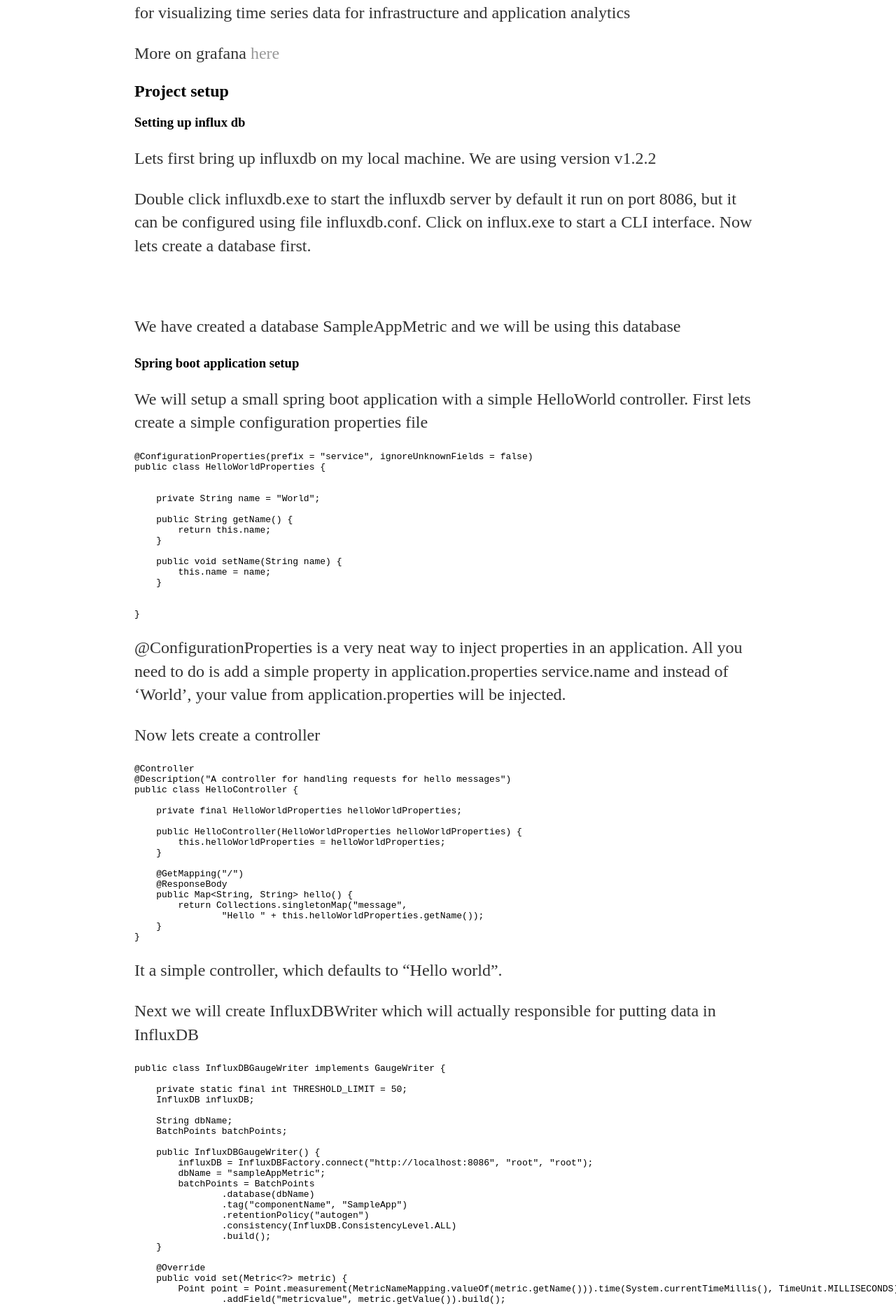
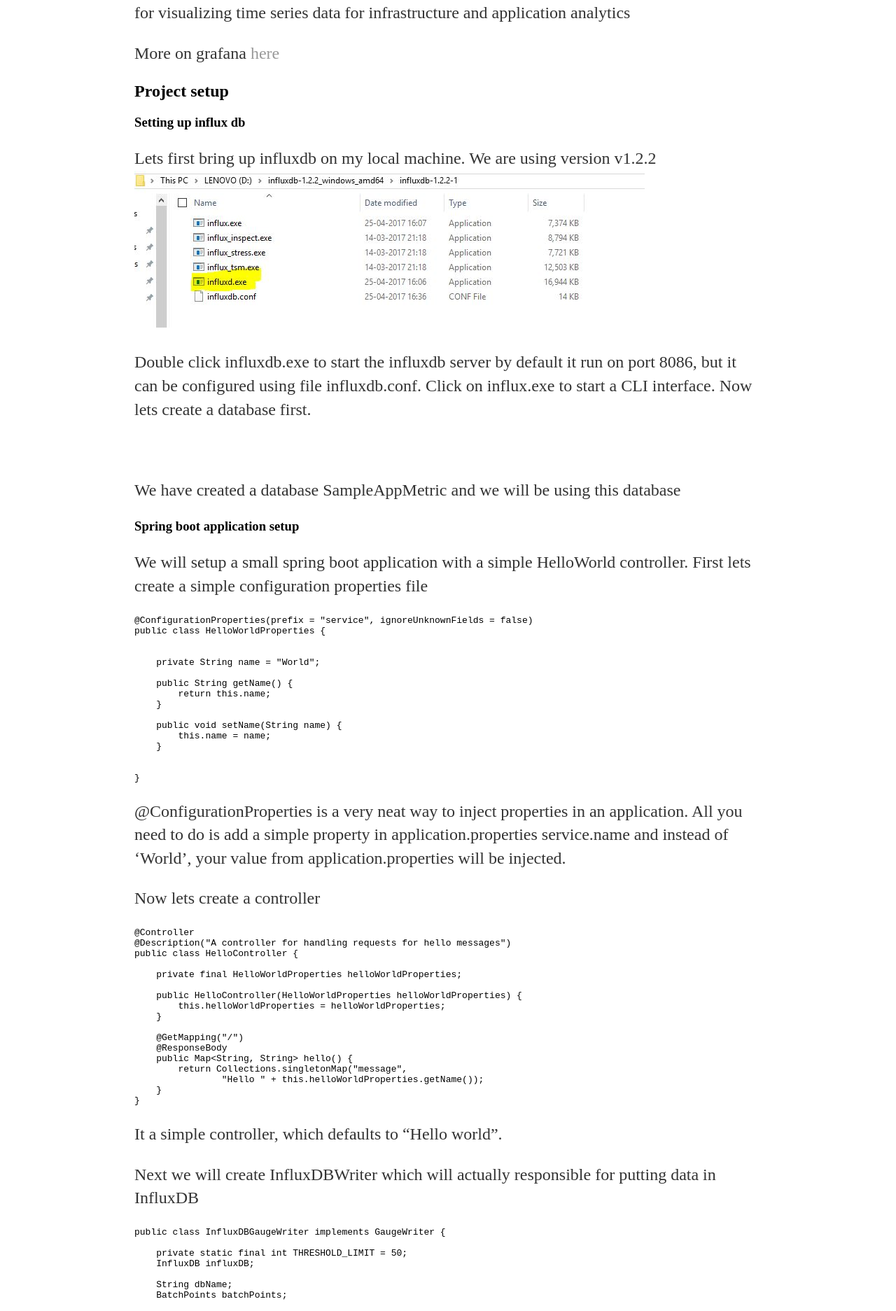
Before and after one commit to AmbujJauhari/AmbujJauhari.github.io, a Jekyll site: the page built from _posts/2017-04-25-Near-real-time-monitoring-with-spring-boot-influxdb-and-grafana.md, in a window 1280 px wide. Shown: the part 2148-4021 px from the top of the page at 70% size. Built offline with Jekyll 4.4.1, drawn with Linux system fonts in a browser that asks for light colours.

Commit message:
Update 2017-04-25-Near-real-time-monitoring-with-spring-boot-influxdb-and-grafana.md

```diff
--- a/_posts/2017-04-25-Near-real-time-monitoring-with-spring-boot-influxdb-and-grafana.md
+++ b/_posts/2017-04-25-Near-real-time-monitoring-with-spring-boot-influxdb-and-grafana.md
@@ -61,7 +61,7 @@
 ### Setting up influx db ###
 
 Lets first bring up influxdb on my local machine. We are using version v1.2.2
-![](../_images/influxdb.JPG?raw=true)
+![](https://raw.githubusercontent.com/AmbujJauhari/AmbujJauhari.github.io/master/_images/influxdb.JPG)
 
 Double click influxdb.exe to start the influxdb server by default it run on port 8086, but it can be configured using file influxdb.conf. Click on influx.exe to start a CLI interface. Now lets create a database first.
 
```
